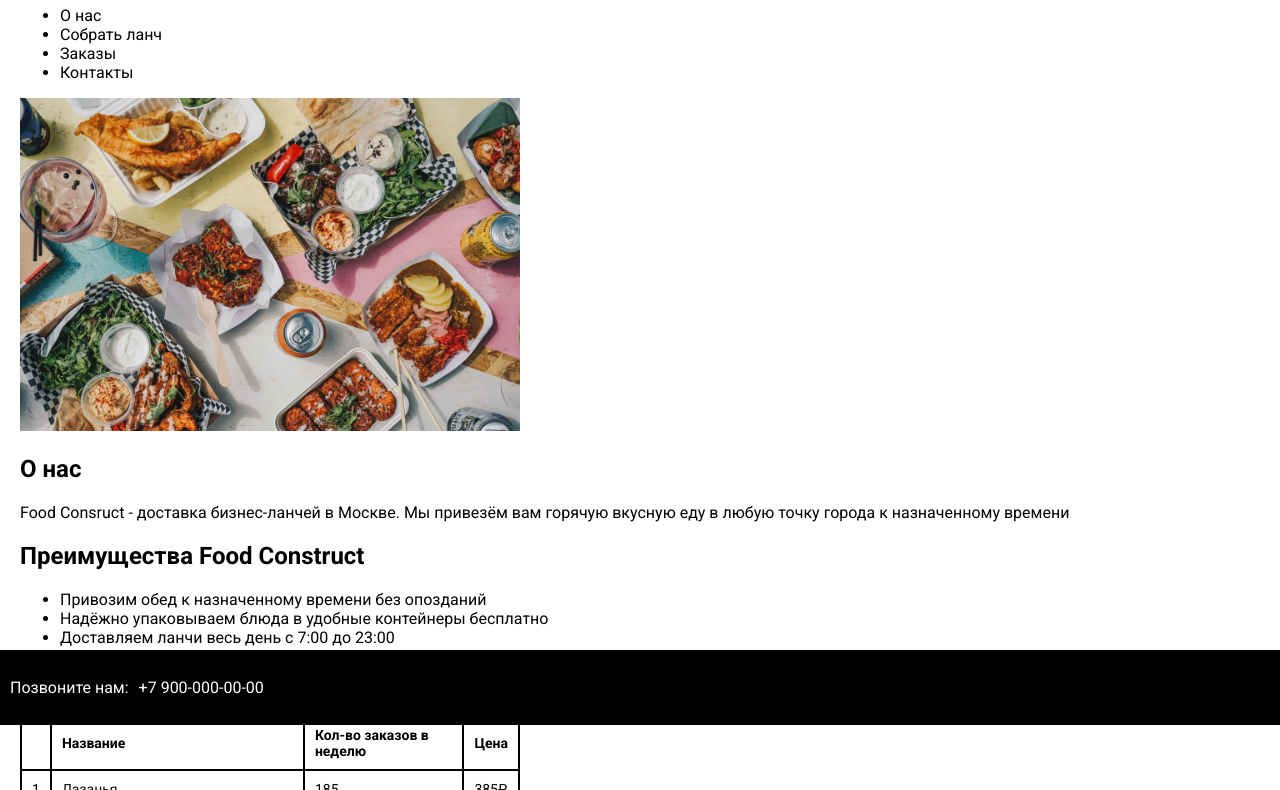
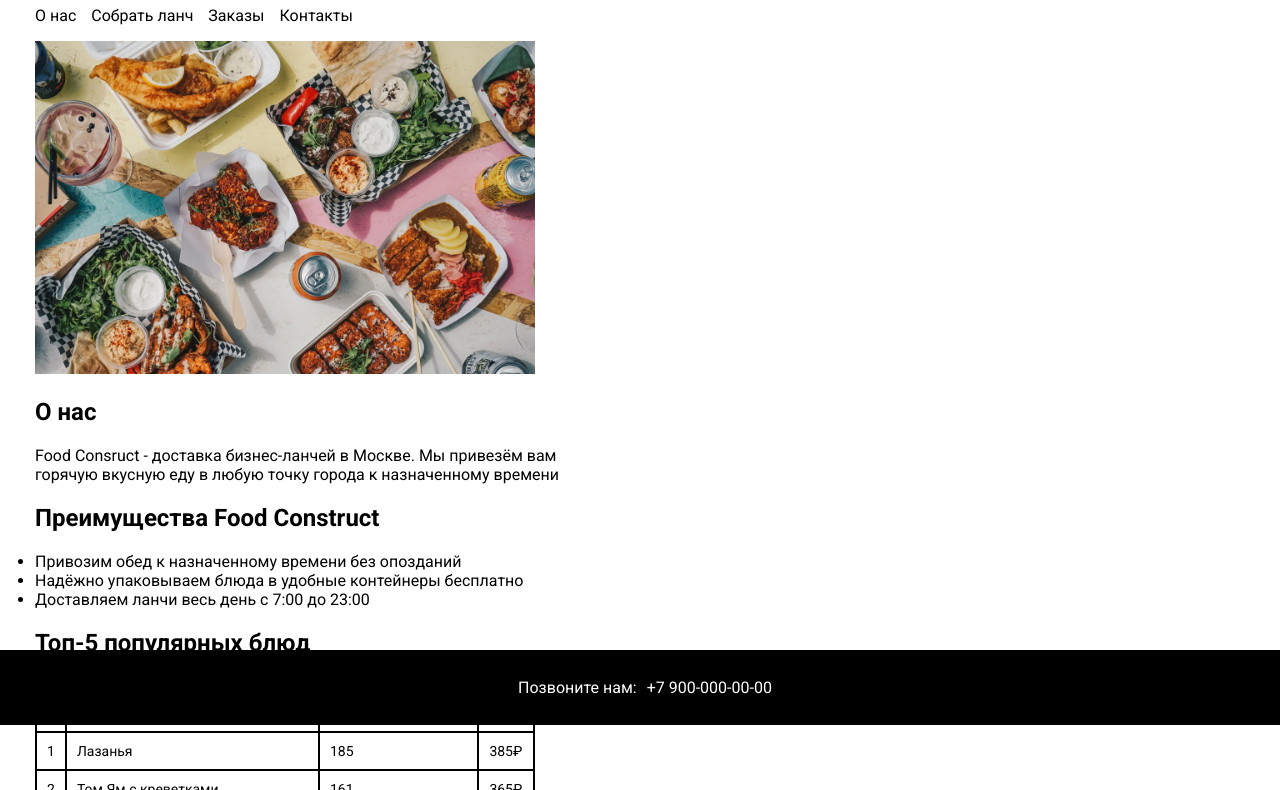
Before and after one commit to danila-372/Bessonov-web-dev-2025-1, a plain HTML site: page 1/index.html in a window 1280 px wide. Shown: the part 75-865 px from the top of the page. Drawn offline with Linux system fonts and the light colour scheme.

Commit message:
Update index.html

```diff
--- a/1/index.html
+++ b/1/index.html
@@ -1,5 +1,6 @@
 <!DOCTYPE html>
 <html lang="en">
+
 <head>
     <meta charset="UTF-8">
     <meta name="viewport" content="width=device-width, initial-scale=1.0">
@@ -9,35 +10,42 @@
     <link rel="stylesheet" type="text/css" href="style.css">
     <title>Лабораторная работа №1</title>
 </head>
+
 <body>
-    <div class="div1">
+    <header>
+        <div class="wrapper">
             <h1>Food Construct</h1>
             <nav>
-                <ul id="ul1">
-                    <li><a href="#" >О нас</a></li>
-                    <li><a href="#" >Собрать ланч</a></li>
-                    <li><a href="#" >Заказы</a></li>
+                <ul id="nav_bar">
+                    <li><a href="#">О нас</a></li>
+                    <li><a href="../2/index.html">Собрать ланч</a></li>
+                    <li><a href="#">Заказы</a></li>
                     <li><a href="#footer">Контакты</a></li>
                 </ul>
             </nav>
-
+        </div>
+    </header>
     <main>
         <section>
+            <div class="wrapper">
                 <img src="images/im1.jpg" alt="Пример блюда">
                 <h2>О нас</h2>
-                <p>Food Consruct - доставка бизнес-ланчей в Москве. Мы привезём вам горячую вкусную еду в любую точку города к назначенному времени</p>
+                <p>Food Consruct - доставка бизнес-ланчей в Москве. Мы привезём вам <br> горячую вкусную еду в любую точку города
+                    к назначенному времени</p>
+            </div>
         </section>
-
-            <section>
+        <section id="properties">
+            <div class="wrapper">
                 <h2>Преимущества Food Construct</h2>
-                <ul id="ul2">
+                <ul id="advnt">
                     <li>Привозим обед к назначенному времени без опозданий</li>
                     <li>Надёжно упаковываем блюда в удобные контейнеры бесплатно</li>
                     <li>Доставляем ланчи весь день с 7:00 до 23:00</li>
                 </ul>
+            </div>
         </section>
-
         <section>
+            <div class="wrapper">
                 <h2>Топ-5 популярных блюд</h2>
                 <table>
                     <tr>
@@ -83,11 +91,13 @@
                     </tr>
 
                 </table>
+            </div>
         </section>
-    </div>
     </main>
     <footer id="footer">
+        <div class="wrapper">
             <p class="ftr_text">Позвоните нам:<a href="" class="ftr_text">+7 900-000-00-00</a></p>
+        </div>
     </footer>
 </body>
 
```
Lines whose indentation alone changed are shown as unchanged.
